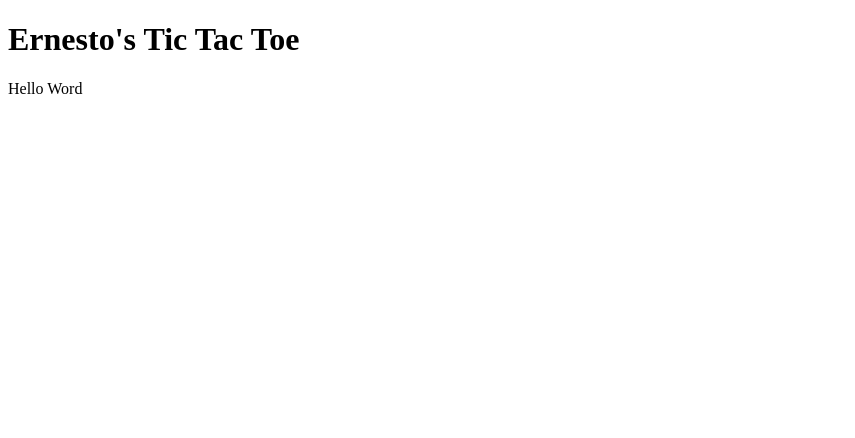
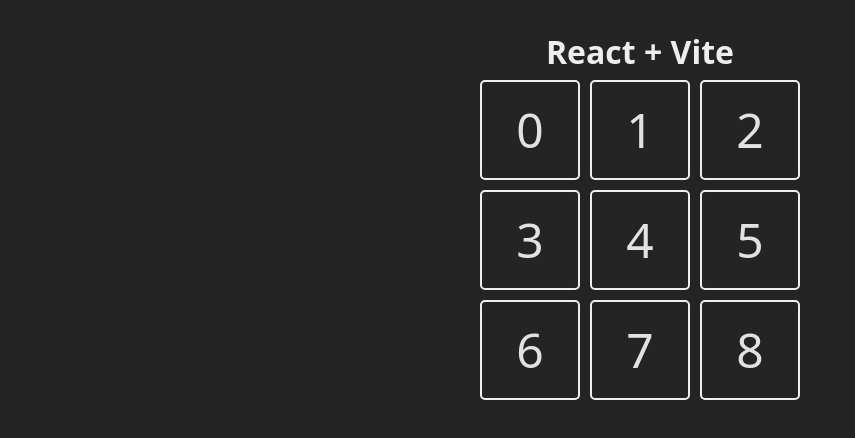
Before and after one commit to Ernestoc14/React-w-Vite-TwitterCard, a React (Vite) app in the folder 02-Tic-Tac-Toe/: page / in a window 1280 px wide. Shown: the top 438 px of the page, without its empty margins (0-855 px from the left). Built offline with nearby package versions, Linux system fonts and the light colour scheme.

Commit message:
Create board and update css

```diff
--- a/02-Tic-Tac-Toe/src/App.jsx
+++ b/02-Tic-Tac-Toe/src/App.jsx
@@ -1,10 +1,40 @@
-function App() {
-  return (
-    <div className="App">
-      <h1>Ernesto's Tic Tac Toe</h1>
-      <p>Hello Word</p>
+import {useState} from "react";
+
+const TURNS = {
+  x: 'x',
+  o: 'o'
+}
+
+const Square = ({ children, updateBoard, index }) => {
+  return(
+    <div className="square">
+      {children}
     </div>
   )
 }
 
+function App() {
+  const [board, setBoard] = useState(Array(9).fill(null))
+
+  return (
+    <main className='board'>
+      <h1>React + Vite</h1>
+      <section className="game">
+        {
+          board.map((_, index) =>{
+            return (
+              <Square
+                key={index}
+                index={index}
+              >
+                {index}
+              </Square>
+            )
+          })
+        }
+      </section>
+    </main>
+  )
+}
+
 export default App
--- a/02-Tic-Tac-Toe/src/index.css
+++ b/02-Tic-Tac-Toe/src/index.css
@@ -0,0 +1,131 @@
+:root {
+  font-family: system-ui, -apple-system, BlinkMacSystemFont, 'Segoe UI', Roboto, Oxygen, Ubuntu, Cantarell, 'Open Sans', 'Helvetica Neue', sans-serif;
+  font-size: 16px;
+  line-height: 24px;
+  font-weight: 400;
+
+  color-scheme: light dark;
+  color: rgba(255, 255, 255, 0.87);
+  background-color: #242424;
+
+  font-synthesis: none;
+  text-rendering: optimizeLegibility;
+  -webkit-font-smoothing: antialiased;
+  -moz-osx-font-smoothing: grayscale;
+  -webkit-text-size-adjust: 100%;
+}
+
+body {
+  margin: 0;
+  display: flex;
+  justify-content: center;
+  min-width: 320px;
+  min-height: 100vh;
+}
+
+* {
+  padding: 0;
+  margin: 0;
+  box-sizing: border-box;
+}
+
+.board {
+  width: fit-content;
+  margin: 40px auto;
+  text-align: center;
+}
+
+.board h1 {
+  color: #eee;
+  margin-bottom: 16px;
+}
+
+.board button {
+  padding: 8px 12px;
+  margin: 25px;
+  background: transparent;
+  border: 2px solid #eee;
+  color: #eee;
+  width: 100px;
+  border-radius: 5px;
+  transition: 0.2s;
+  font-weight: bold;
+  cursor: pointer;
+}
+
+.board button:hover {
+  background: #eee;
+  color: #222;
+}
+
+.board .game {
+  display: grid;
+  grid-template-columns: repeat(3, 1fr);
+  gap: 10px;
+}
+
+.turn {
+  display: flex;
+  justify-content: center;
+  margin: 15px auto;
+  width: fit-content;
+  position: relative;
+  border-radius: 10px;
+}
+
+.turn .square,
+.winner .square {
+  width: 70px;
+  height: 70px;
+  pointer-events: none;
+  border-color: transparent;
+}
+
+.square.is-selected {
+  color: #fff;
+  background: #09f;
+}
+
+.winner {
+  position: absolute;
+  width: 100vw;
+  height: 100vh;
+  top: 0;
+  left: 0;
+  display: grid;
+  place-items: center;
+  background-color: rgba(0, 0, 0, 0.7);
+}
+
+.winner .text {
+  background: #111;
+  height: 300px;
+  width: 320px;
+  border: 2px solid #eee;
+  border-radius: 10px;
+  display: flex;
+  flex-direction: column;
+  justify-content: center;
+  align-items: center;
+  gap: 20px;
+}
+
+.winner .win {
+  margin: 0 auto;
+  width: fit-content;
+  border: 2px solid #eee;
+  border-radius: 10px;
+  display: flex;
+  gap: 15px;
+}
+
+.square {
+  width: 100px;
+  height: 100px;
+  border: 2px solid #eee;
+  border-radius: 5px;
+  display: grid;
+  place-items: center;
+  cursor: pointer;
+  font-size: 48px;
+}
```
